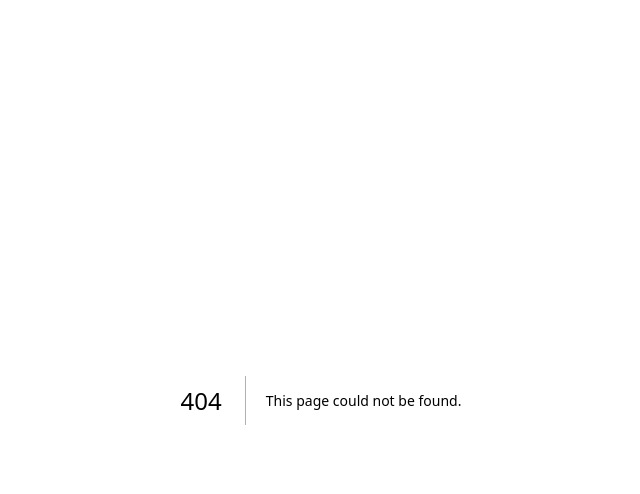
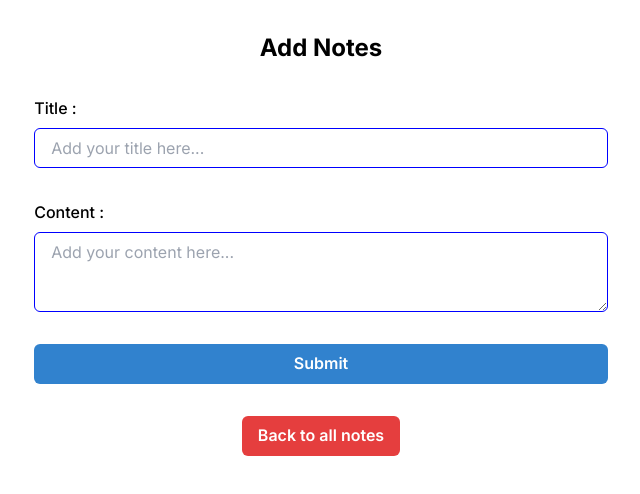
Before and after one commit to eskrimpistachio/next-notes, a Next.js app: page /add-notes in a window 1280 px wide. Before the commit this address had no page. Shown: the top 494 px of the page, without its empty margins (319-959 px from the left). Built offline with nearby package versions, Linux system fonts and the light colour scheme.

Commit message:
adding chakra style and several function

```diff
--- /dev/null
+++ b/app/add-notes/page.jsx
@@ -0,0 +1,87 @@
+'use client';
+
+import {
+  FormControl,
+  FormLabel,
+  Input,
+  Textarea,
+  Button,
+  Container,
+} from '@chakra-ui/react';
+import Link from 'next/link';
+import { useState } from 'react';
+
+export default function AddNotes() {
+  const [title, setTitle] = useState('');
+  const [content, setContent] = useState('');
+
+  const handleTitleChange = (event) => {
+    setTitle(event.target.value);
+  };
+
+  const handleContentChange = (event) => {
+    setContent(event.target.value);
+  };
+
+  const handleSubmit = async (event) => {
+    event.preventDefault();
+
+    try {
+      await fetch('../api/add-notes', {
+        method: 'POST',
+        headers: {
+          'Content-Type': 'application/json',
+        },
+        body: JSON.stringify({ title, content }),
+      });
+    } catch (error) {
+      console.error(error);
+    }
+
+    setTitle('');
+    setContent('');
+  };
+
+  return (
+    <>
+      <div className="text-black h-[100vh]">
+        <Container className="text-center">
+            <h1 className="font-bold text-2xl py-8">Add Notes</h1>
+          <form onSubmit={handleSubmit}>
+            <div className="flex flex-col gap-8">
+              <FormControl>
+                <FormLabel htmlFor="title">Title :</FormLabel>
+                <Input
+                  id="title"
+                  placeholder="Add your title here..."
+                  borderColor="blue"
+                  focusBorderColor="black"
+                  type="text"
+                  value={title}
+                  onChange={handleTitleChange}
+                />
+              </FormControl>
+              <FormControl>
+                <FormLabel htmlFor="content">Content : </FormLabel>
+                <Textarea
+                  id="content"
+                  placeholder="Add your content here..."
+                  borderColor="blue"
+                  focusBorderColor="black"
+                  value={content}
+                  onChange={handleContentChange}
+                />
+              </FormControl>
+              <Button type="submit" colorScheme="blue">
+                Submit
+              </Button>
+              <Link href="/">
+                <Button colorScheme="red">Back to all notes</Button>
+              </Link>
+            </div>
+          </form>
+        </Container>
+      </div>
+    </>
+  );
+}
--- /dev/null
+++ b/app/api/add-notes/route.js
@@ -0,0 +1,17 @@
+import prisma from '@/prisma/prisma';
+import { NextResponse } from 'next/server';
+
+export async function POST(request) {
+  const res = await request.json();
+  const { title, content } = res;
+
+  const result = await prisma.post.create({
+    data: {
+      title,
+      content,
+      published : true,
+    },
+  });
+
+  return NextResponse.json(result);
+}
--- /dev/null
+++ b/app/api/post/[id]/route.js
@@ -0,0 +1,12 @@
+import { NextResponse } from 'next/server';
+import prisma from '@/prisma/prisma';
+
+export async function DELETE(request, { params }) {
+  const id = params.id;
+
+  const post = await prisma.Post.delete({
+    where: { id },
+  });
+
+  return NextResponse.json(post);
+}
--- /dev/null
+++ b/app/components/DeletePostButton.jsx
@@ -0,0 +1,24 @@
+'use client';
+import { Button } from '@chakra-ui/react';
+import { useRouter } from 'next/navigation';
+
+export default function DeletePostButton({ postId }) {
+  const router = useRouter();
+
+  async function handleClick() {
+    try {
+      await fetch(`../api/post/${postId}`, {
+        method: 'DELETE',
+      });
+      router.refresh();
+    } catch (e) {
+      console.error(e);
+    }
+  }
+
+  return (
+    <Button type="submit" colorScheme="red" onClick={handleClick}>
+      Delete Post
+    </Button>
+  );
+}
--- a/app/components/Post.jsx
+++ b/app/components/Post.jsx
@@ -1,9 +1,12 @@
+import DeletePostButton from './DeletePostButton'
+
 export default function Post({ id, title, content, authorName }) {
   return (
-    <div className="border border-white p-4" key={id}>
+    <div className="border border-black rounded-lg p-4" key={id}>
       <h3>{authorName}</h3>
       <h4>{title}</h4>
       <p>{content}</p>
+      <DeletePostButton postId={id}/>
     </div>
   );
 }
--- a/app/globals.css
+++ b/app/globals.css
@@ -1,27 +1,3 @@
 @tailwind base;
 @tailwind components;
 @tailwind utilities;
-
-:root {
-  --foreground-rgb: 0, 0, 0;
-  --background-start-rgb: 214, 219, 220;
-  --background-end-rgb: 255, 255, 255;
-}
-
-@media (prefers-color-scheme: dark) {
-  :root {
-    --foreground-rgb: 255, 255, 255;
-    --background-start-rgb: 0, 0, 0;
-    --background-end-rgb: 0, 0, 0;
-  }
-}
-
-body {
-  color: rgb(var(--foreground-rgb));
-  background: linear-gradient(
-      to bottom,
-      transparent,
-      rgb(var(--background-end-rgb))
-    )
-    rgb(var(--background-start-rgb));
-}
--- a/app/layout.tsx
+++ b/app/layout.tsx
@@ -1,22 +1,25 @@
-import type { Metadata } from 'next'
-import { Inter } from 'next/font/google'
-import './globals.css'
+import type { Metadata } from 'next';
+import { Inter } from 'next/font/google';
+import './globals.css';
+import { Providers } from './providers';
 
-const inter = Inter({ subsets: ['latin'] })
+const inter = Inter({ subsets: ['latin'] });
 
 export const metadata: Metadata = {
   title: 'Create Next App',
   description: 'Generated by create next app',
-}
+};
 
 export default function RootLayout({
   children,
 }: {
-  children: React.ReactNode
+  children: React.ReactNode;
 }) {
   return (
     <html lang="en">
-      <body className={inter.className}>{children}</body>
+      <body className={inter.className}>
+        <Providers>{children}</Providers>
+      </body>
     </html>
-  )
+  );
 }
--- a/app/page.jsx
+++ b/app/page.jsx
@@ -1,6 +1,8 @@
 import Image from 'next/image';
 import prisma from '@/prisma/prisma';
 import Post from './components/Post';
+import Link from 'next/link';
+import { Button } from '@chakra-ui/react';
 
 async function getPosts() {
   const posts = await prisma.Post.findMany({
@@ -19,10 +21,11 @@ async function getPosts() {
 export default async function Home() {
   const post = await getPosts();
 
-  console.log(post);
+  // console.log(post);
 
   return (
-    <main className="flex min-h-screen flex-col items-center py-16">
+    <>
+      <main className="flex min-h-screen flex-col items-center py-16 text-black gap-8">
         <h1 className="font-bold text-2xl">Notes</h1>
         {post.map((p) => (
           <Post
@@ -33,6 +36,10 @@ export default async function Home() {
             authorName={p.author.name}
           />
         ))}
+        <Link href="/add-notes">
+          <Button colorScheme="blue">Add Note</Button>
+        </Link>
       </main>
+    </>
   );
 }
--- /dev/null
+++ b/app/providers.tsx
@@ -0,0 +1,8 @@
+// app/providers.tsx
+'use client';
+
+import { ChakraProvider } from '@chakra-ui/react';
+
+export function Providers({ children }: { children: React.ReactNode }) {
+  return <ChakraProvider>{children}</ChakraProvider>;
+}
--- a/package.json
+++ b/package.json
@@ -9,7 +9,12 @@
     "lint": "next lint"
   },
   "dependencies": {
+    "@chakra-ui/next-js": "^2.2.0",
+    "@chakra-ui/react": "^2.8.2",
+    "@emotion/react": "^11.11.3",
+    "@emotion/styled": "^11.11.0",
     "@prisma/client": "^5.7.1",
+    "framer-motion": "^10.16.16",
     "next": "14.0.4",
     "react": "^18",
     "react-dom": "^18"
```
Also changed, not shown: 1 other file (tests, documents, lock files or other folders). Lines whose indentation alone changed are shown as unchanged.
